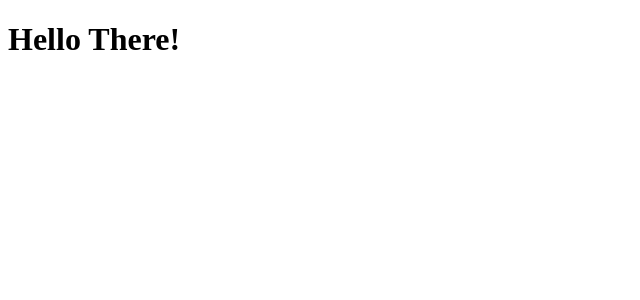
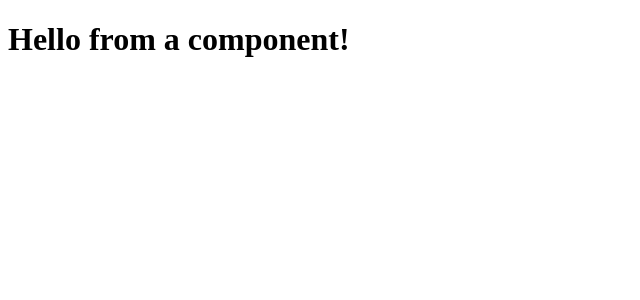
Before and after one commit to richardyhayashi/react-beginners-code-stoic, a React (Vite) app in the folder src/: page / in a window 1280 px wide. Shown: the top 300 px of the page, without its empty margins (0-640 px from the left). Built offline with nearby package versions, Linux system fonts and the light colour scheme.

Commit message:
Finished Chapter 5.

```diff
--- a/src/src/App.jsx
+++ b/src/src/App.jsx
@@ -1,7 +1,9 @@
+import Hello from "./components/Hello";
+
 function App() {
   return (
-    <div className="App">
-      <h1>Hello There!</h1>
+    <div>
+      <Hello />
     </div>
   );
 }
--- /dev/null
+++ b/src/src/components/Hello.jsx
@@ -0,0 +1,7 @@
+const Hello = () => {
+  return (
+    <h1>Hello from a component!</h1>
+  );
+}
+
+export default Hello;
```
Also changed, not shown: src/src/main.jsx (+4 -4 lines), 1 other file (tests, documents, lock files or other folders).
